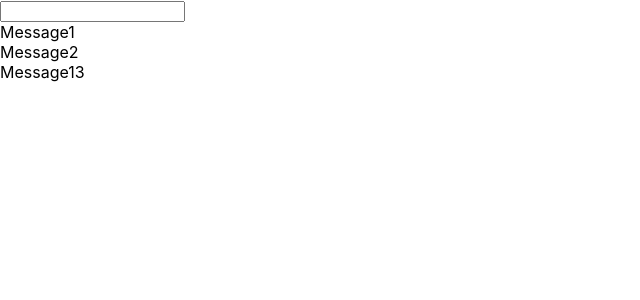
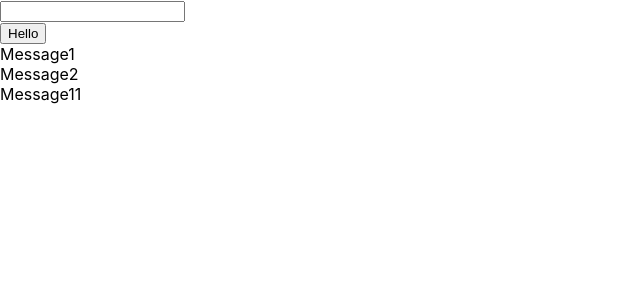
Before and after one commit to sasha2234562/my, a React (Create React App) app: page / in a window 1280 px wide. Shown: the top 300 px of the page, without its empty margins (0-640 px from the left). Built offline with nearby package versions, Linux system fonts and the light colour scheme.

Commit message:
Add Post and Test and User input-button

```diff
--- a/src/App.tsx
+++ b/src/App.tsx
@@ -1,31 +1,38 @@
 import React, {useState} from 'react';
 import './App.css';
 import {FullInput} from "./input/input";
+import {Button} from "./input/button";
 
 
 function App() {
     let [message, setMessege] = useState([
         {message: 'Message1'},
         {message: 'Message2'},
-        {message: 'Message13'}
+        {message: 'Message11'}
     ])
-    console.log(message)
-    const addMessage = (title: string) => {
-        let newMessage = {message: "Dasha"}
-        setMessege([ {message: title}, ...message])
+    const [title, setTitle] = useState('');
+    const AddMessange = (title: string) => {
+        let nesMess = {message: title}
+        setMessege([nesMess, ...message])
     }
-    // message.reverse()
+    const Click = () => {
+        AddMessange(title)
+    }
 
     return (
+        <>
             <div>
-            <FullInput addMessage={addMessage}/>
+                <FullInput setTitle={setTitle} title={title}/>
+                <Button title={title} setTitle={setTitle} name={'Hello'} click={Click}/>
+            </div>
+            <div>
                 {message.map((item, index) => {
                     return (
                         <div key={index}>{item.message}</div>
                     )
                 })}
-
             </div>
+        </>
     )
 }
 
```
Lines whose indentation alone changed are shown as unchanged.
